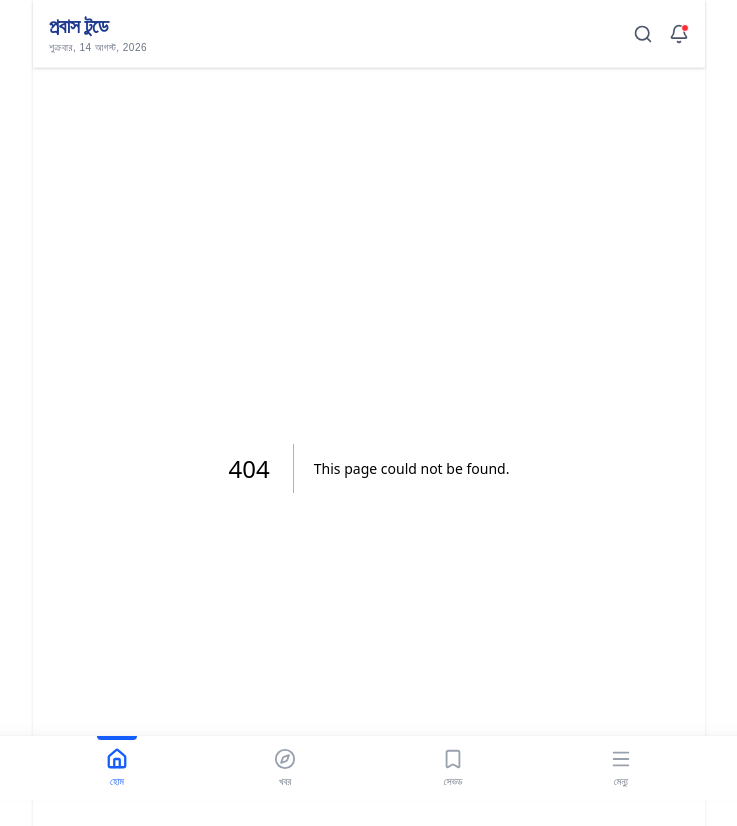
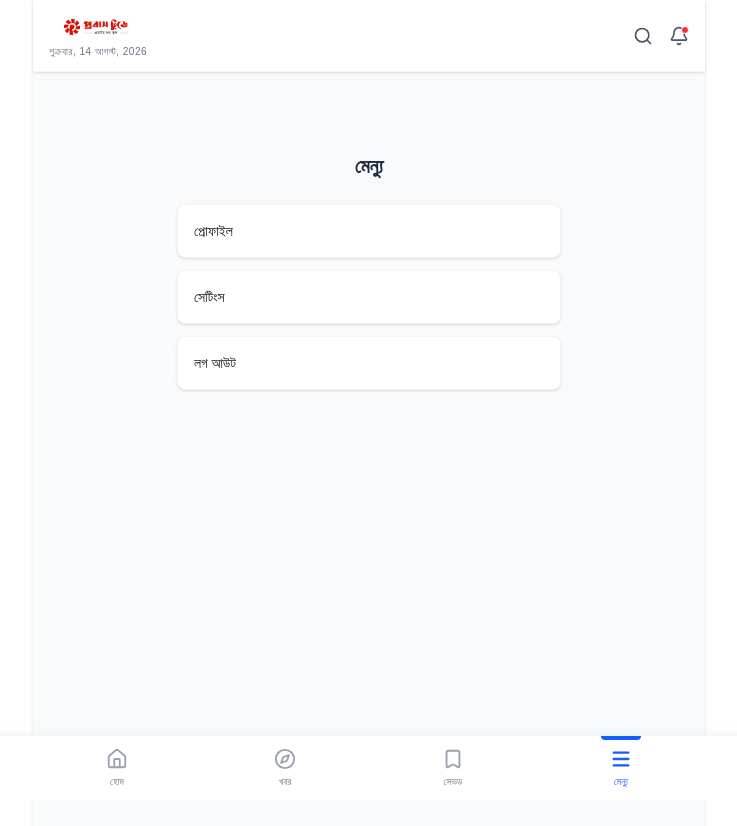
Before and after one commit to Mehedi259/Probash-Today-News, a Next.js app: page /menu in a window 1280 px wide. Before the commit this address had no page. Shown: the top 826 px of the page, without its empty margins (271-1008 px from the left). Built offline with nearby package versions, Linux system fonts and the light colour scheme.

Commit message:
Fix routing, optimize images, and use logo.png

```diff
--- /dev/null
+++ b/src/app/explore/page.tsx
@@ -0,0 +1,8 @@
+export default function ExplorePage() {
+  return (
+    <div className="flex flex-col min-h-screen bg-gray-50 pt-20 px-4 items-center">
+      <h2 className="text-xl font-bold text-gray-800">খবর অন্বেষণ করুন</h2>
+      <p className="text-gray-500 mt-2 text-center text-sm">শিগগিরই আরও খবর আসছে...</p>
+    </div>
+  );
+}
--- /dev/null
+++ b/src/app/menu/page.tsx
@@ -0,0 +1,12 @@
+export default function MenuPage() {
+  return (
+    <div className="flex flex-col min-h-screen bg-gray-50 pt-20 px-4 items-center">
+      <h2 className="text-xl font-bold text-gray-800">মেন্যু</h2>
+      <ul className="mt-6 w-full max-w-sm flex flex-col gap-3">
+        <li className="bg-white p-4 rounded-lg shadow-sm border border-gray-100 text-sm font-medium">প্রোফাইল</li>
+        <li className="bg-white p-4 rounded-lg shadow-sm border border-gray-100 text-sm font-medium">সেটিংস</li>
+        <li className="bg-white p-4 rounded-lg shadow-sm border border-gray-100 text-sm font-medium">লগ আউট</li>
+      </ul>
+    </div>
+  );
+}
--- /dev/null
+++ b/src/app/saved/page.tsx
@@ -0,0 +1,8 @@
+export default function SavedPage() {
+  return (
+    <div className="flex flex-col min-h-screen bg-gray-50 pt-20 px-4 items-center">
+      <h2 className="text-xl font-bold text-gray-800">সংরক্ষিত খবর</h2>
+      <p className="text-gray-500 mt-2 text-center text-sm">আপনি এখনও কোন খবর সংরক্ষণ করেননি।</p>
+    </div>
+  );
+}
--- a/src/components/BottomNav.tsx
+++ b/src/components/BottomNav.tsx
@@ -1,17 +1,19 @@
 'use client';
 
-import React, { useState } from 'react';
+import React from 'react';
+import Link from 'next/link';
+import { usePathname } from 'next/navigation';
 import { Home, Compass, Bookmark, Menu } from 'lucide-react';
 import { motion } from 'framer-motion';
 
 export default function BottomNav() {
-  const [active, setActive] = useState('home');
+  const pathname = usePathname();
 
   const navItems = [
-    { id: 'home', icon: Home, label: 'হোম' },
-    { id: 'explore', icon: Compass, label: 'খবর' },
-    { id: 'saved', icon: Bookmark, label: 'সেভড' },
-    { id: 'menu', icon: Menu, label: 'মেন্যু' },
+    { id: 'home', path: '/', icon: Home, label: 'হোম' },
+    { id: 'explore', path: '/explore', icon: Compass, label: 'খবর' },
+    { id: 'saved', path: '/saved', icon: Bookmark, label: 'সেভড' },
+    { id: 'menu', path: '/menu', icon: Menu, label: 'মেন্যু' },
   ];
 
   return (
@@ -19,12 +21,12 @@ export default function BottomNav() {
       <div className="flex justify-around items-center max-w-2xl mx-auto h-16">
         {navItems.map((item) => {
           const Icon = item.icon;
-          const isActive = active === item.id;
+          const isActive = pathname === item.path;
 
           return (
-            <button
+            <Link
+              href={item.path}
               key={item.id}
-              onClick={() => setActive(item.id)}
               className="flex flex-col items-center justify-center w-full h-full relative"
             >
               {isActive && (
@@ -42,7 +44,7 @@ export default function BottomNav() {
               <span className={`text-[10px] font-medium transition-colors ${isActive ? 'text-blue-600' : 'text-gray-500'}`}>
                 {item.label}
               </span>
-            </button>
+            </Link>
           );
         })}
       </div>
--- a/src/components/Header.tsx
+++ b/src/components/Header.tsx
@@ -1,4 +1,5 @@
 import React from 'react';
+import Image from 'next/image';
 import { Bell, Search } from 'lucide-react';
 import { format } from 'date-fns';
 import { bn } from 'date-fns/locale';
@@ -10,7 +11,7 @@ export default function Header() {
     <header className="sticky top-0 z-50 bg-white/80 backdrop-blur-md border-b border-gray-100 shadow-sm">
       <div className="flex items-center justify-between px-4 py-3 max-w-2xl mx-auto">
         <div className="flex flex-col">
-          <h1 className="text-xl font-bold text-blue-900 tracking-tight">প্রবাস টুডে</h1>
+          <Image src="/logo.png" alt="Probash Today Logo" width={140} height={40} className="object-contain h-7 w-auto mb-1" priority />
           <span className="text-[10px] text-gray-500 font-medium uppercase tracking-wider">{currentDate}</span>
         </div>
         <div className="flex items-center gap-4">
--- a/src/components/NewsCard.tsx
+++ b/src/components/NewsCard.tsx
@@ -19,6 +19,8 @@ export default function NewsCard({ article, featured = false }: NewsCardProps) {
           src={article.imageUrl}
           alt={article.title}
           fill
+          sizes="(max-width: 768px) 100vw, 50vw"
+          quality={75}
           className="object-cover transition-transform duration-700 group-hover:scale-105"
           priority
         />
@@ -42,11 +44,13 @@ export default function NewsCard({ article, featured = false }: NewsCardProps) {
 
   return (
     <article className="flex gap-4 p-4 border-b border-gray-100 group cursor-pointer hover:bg-gray-50 transition-colors">
-      <div className="relative w-28 h-20 shrink-0 overflow-hidden rounded-md">
+      <div className="relative w-28 h-20 shrink-0 overflow-hidden rounded-md bg-gray-200">
         <Image
           src={article.imageUrl}
           alt={article.title}
           fill
+          sizes="112px"
+          quality={60}
           className="object-cover transition-transform duration-500 group-hover:scale-110"
         />
       </div>
```
Also changed, not shown: public/logo.png (added).
